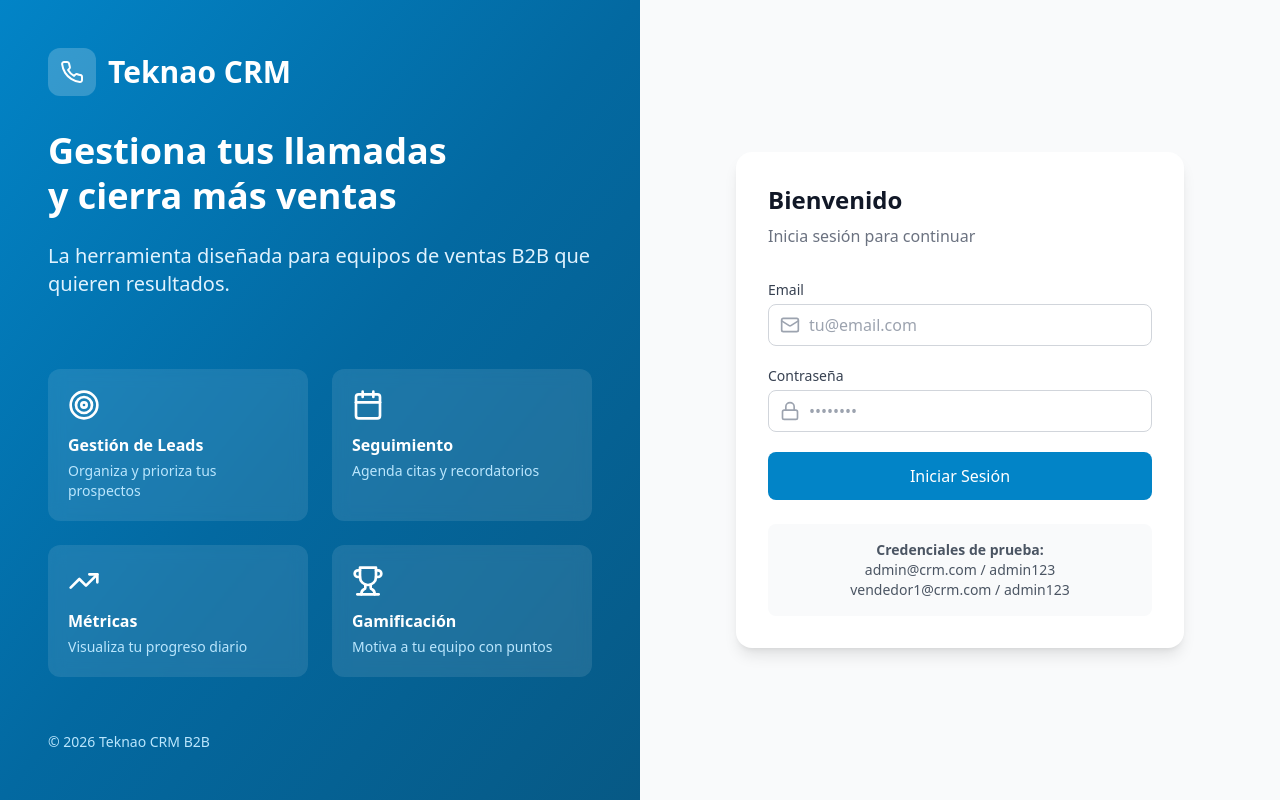
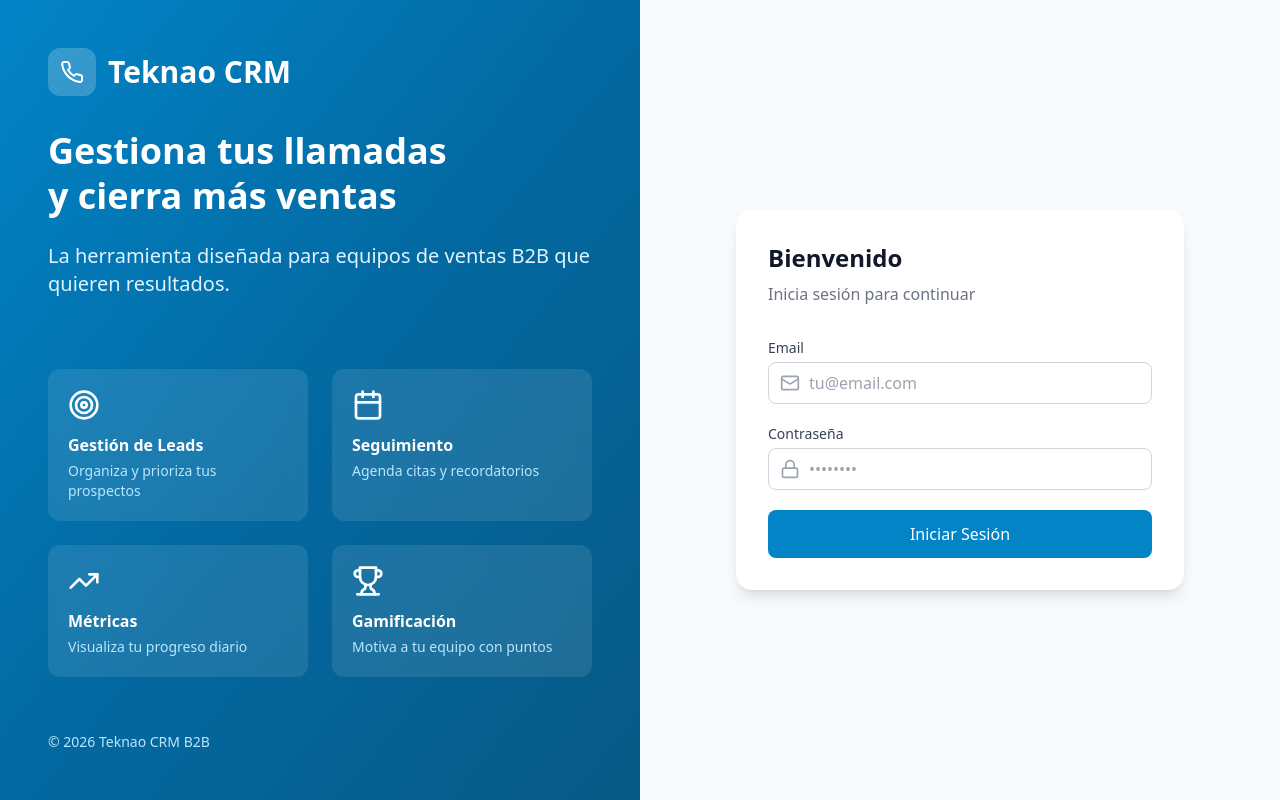
Before and after one commit to luiscanel/crm, a React (Vite) app in the folder frontend/: page /login in a window 1280 px wide. Built offline with nearby package versions, Linux system fonts and the light colour scheme; no server answers.

Commit message:
Fix: remove demo credentials from login page

```diff
--- a/frontend/src/pages/Login.jsx
+++ b/frontend/src/pages/Login.jsx
@@ -138,15 +138,7 @@ export default function Login() {
               </button>
             </form>
 
-            {/* Demo credentials */}
-            <div className="mt-6 p-4 bg-gray-50 rounded-lg">
-              <p className="text-sm text-gray-600 text-center">
-                <strong>Credenciales de prueba:</strong><br />
-                admin@crm.com / admin123<br />
-                vendedor1@crm.com / admin123
-              </p>
             </div>
-          </div>
         </div>
       </div>
     </div>
```
Also changed, not shown: 1 other file (tests, documents, lock files or other folders).
